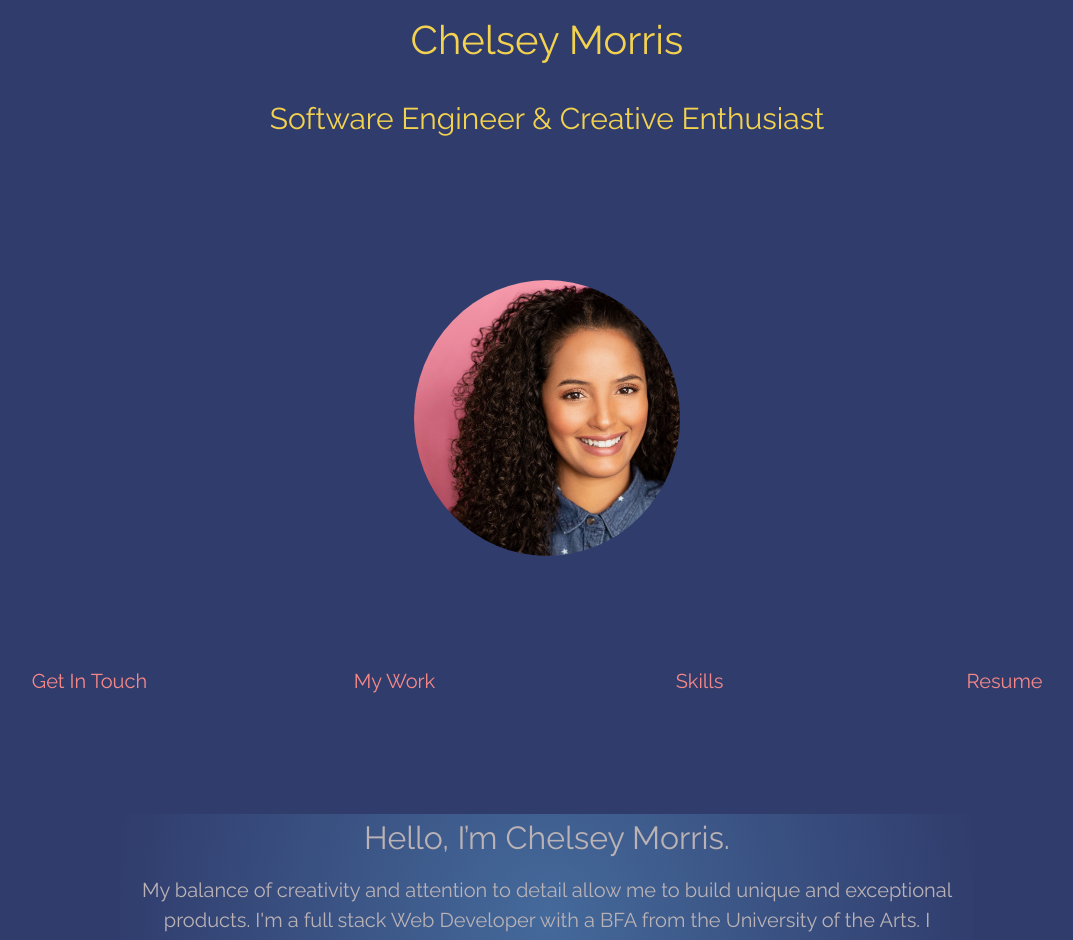
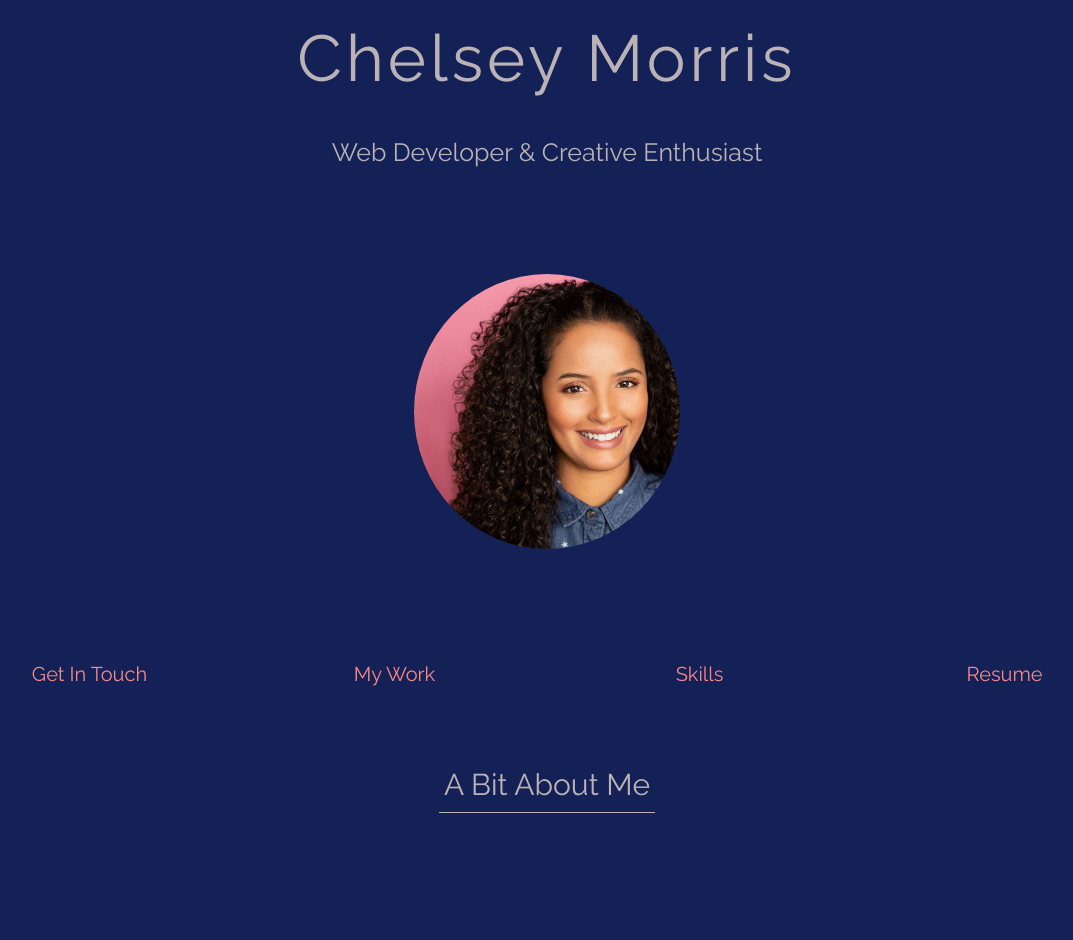
Before and after one commit to cmorris91/react-portfolio, a React (Create React App) app in the folder portfolio/: page / in a window 1280 px wide. Shown: the part 20-960 px from the top of the page, without its empty margins (93-1166 px from the left). Built offline with nearby package versions, Linux system fonts and the light colour scheme.

Commit message:
restyling about me button

```diff
--- a/portfolio/public/style.css
+++ b/portfolio/public/style.css
@@ -1,11 +1,11 @@
 * {
     margin: 0 auto;
     padding: 5px;
-    font-family: 'Raleway', sans-serif;
+    font-family: 'Raleway';
     line-height: 1.5;
 }
 body {
-    background-color: #303c6c;
+    background-color: #142156;
 }
 
 .graphic {
--- a/portfolio/src/App.js
+++ b/portfolio/src/App.js
@@ -1,7 +1,7 @@
 import React from "react";
 import Nav from "./components/Navbar";
 import Header from "./components/Header";
-import Aside from "./components/Aside";
+import Title from "./components/Title";
 import Projects from "./components/Projects";
 import Skills from "./components/Skills";
 import AboutMe from "./components/About-me";
@@ -14,7 +14,7 @@ function App() {
     return (
 
         <div>
-            <Aside/>
+            <Title/>
             <Header/>
             <Nav/>
             <AboutMe/>
--- a/portfolio/src/components/About-me/index.js
+++ b/portfolio/src/components/About-me/index.js
@@ -3,11 +3,18 @@ import "./style.css";
 
 function AboutMe () {
 
+  const displayBody = () => {
+    let body = document.getElementsByClassName("body");
+    console.log(body);
+  }
+
   return (
     <div>
-
-        <main>
-            <div id="about-me">
+        <main id="about-me">
+          <div className="header">
+            <button onClick={displayBody}>A Bit About Me</button>
+          </div>
+          <div className="body">
             <h2>Hello, I’m Chelsey Morris.</h2>
             <p>My balance of creativity and
                 attention to detail allow me to build unique and exceptional
@@ -15,7 +22,7 @@ function AboutMe () {
                 I'm a full stack Web Developer with a BFA from the University of the Arts.
                 I recently earned a certificate in Web Development from UCLA Bootcamp Extension. I’m excited to bring my individual skillset to the industry and see what the future has to offer.
             </p>
-            </div>
+          </div>
         </main>
 
       </div>
--- a/portfolio/src/components/About-me/style.css
+++ b/portfolio/src/components/About-me/style.css
@@ -3,15 +3,23 @@
     flex-wrap: wrap;
     padding: 0;
     text-align: center;
-    width: 70%;
-    border-radius: 10px;
-    line-height: 2.5;
-    background: rgb(93,162,213);
-    background: radial-gradient(circle, rgba(93,162,213,0.4458158263305322) 0%, rgba(48,60,108,0.5018382352941176) 100%);
+    width: 50%;
     font-size: 20px;
     color: #bab2b5;
-    margin-top: 50px;
-    margin-bottom: 50px;
+
+}
+
+.header button {
+    background-color: #142156;
+    color: #bab2b5;
+    outline: none;
+    border: none;
+    font-size: 30px;
+    border-bottom: 1px solid #bab2b5;
+}
+
+.body {
+    display: none;
 }
 
 @media screen and (max-width: 576px) {
--- a/portfolio/src/components/Aside/index.js
+++ /dev/null
@@ -1,13 +0,0 @@
-import React from "react";
-import "./style.css"
-
-function Aside () {
-    return (
-        <aside>
-            <p> <span style={{fontSize: "40px"}}>Chelsey Morris</span></p>
-            <p>Software Engineer & Creative Enthusiast</p>
-        </aside>
-    )
-}
-
-export default Aside;
--- a/portfolio/src/components/Header/style.css
+++ b/portfolio/src/components/Header/style.css
@@ -6,7 +6,7 @@ header {
 }
 
 .img-container {
-    margin-top: 8%;
+    margin-top: 5%;
     margin-bottom: 5%;
     max-width: 300px;
 }
--- /dev/null
+++ b/portfolio/src/components/Title/index.js
@@ -0,0 +1,15 @@
+import React from "react";
+import "./style.css"
+
+function Title () {
+    const style1 = {fontSize: "65px"};
+    const style2 = {letterSpacing: "4px"}
+    return (
+        <aside>
+            <p style={{...style1,... style2}}>Chelsey Morris</p>
+            <p style={{fontSize: "25px"}} >Web Developer & Creative Enthusiast</p>
+        </aside>
+    )
+}
+
+export default Title;
--- a/portfolio/src/components/Aside/style.css
+++ b/portfolio/src/components/Title/style.css
@@ -1,9 +1,5 @@
 aside {
     display: flex;
     flex-direction: column;
-    color: #f3d250;
+    color: #bab2b5;
 }
-
-aside p {
-    font-size: 30px;
-}
```
